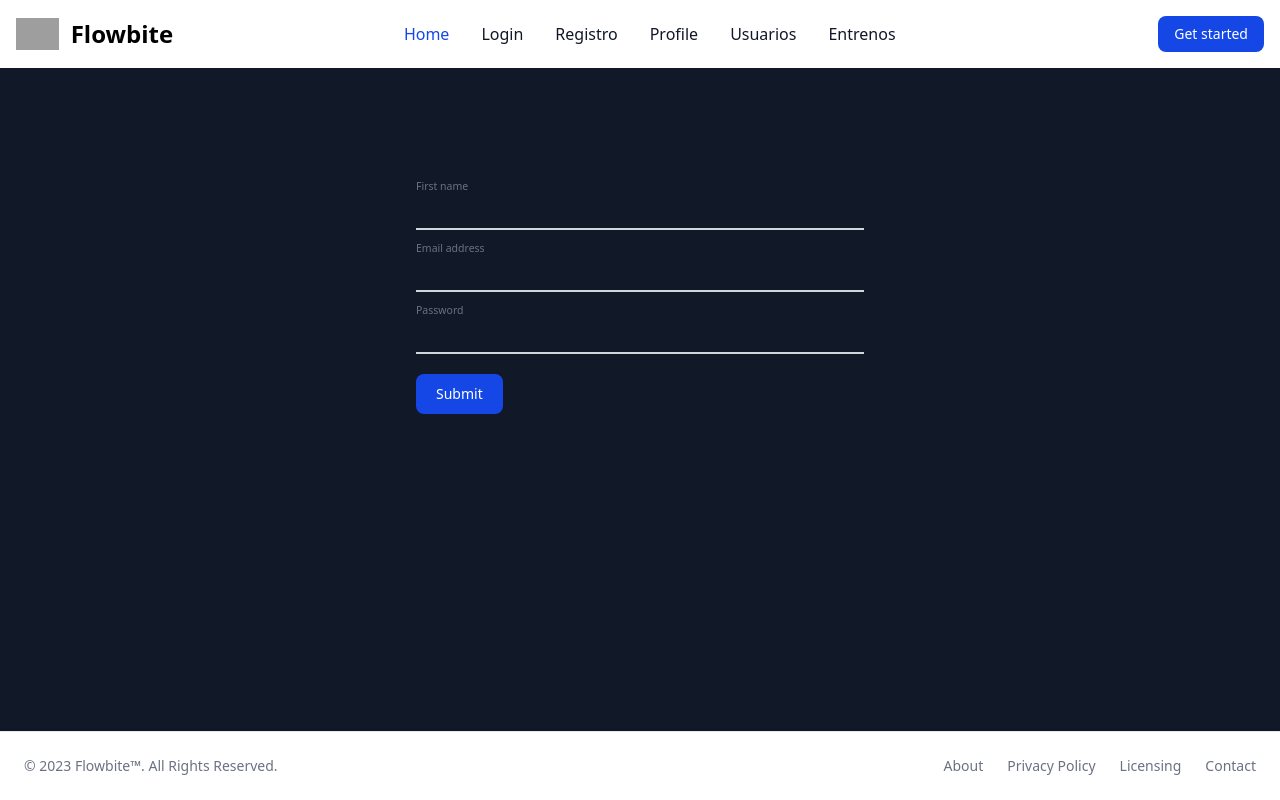
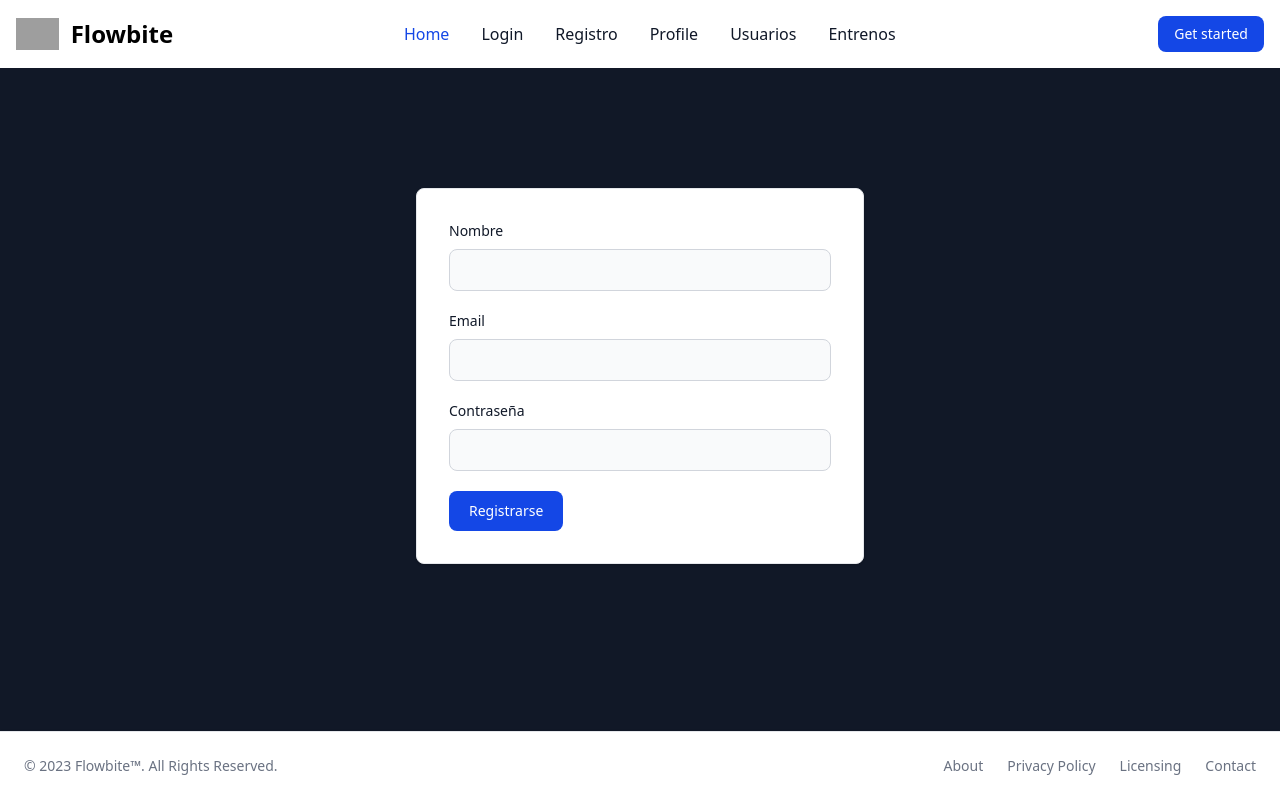
Before and after one commit to BraisK/entrenateTuFront, a React (Vite) app: page /register in a window 1280 px wide. Built offline with nearby package versions, Linux system fonts and the light colour scheme; grey boxes are pictures that could not be loaded.

Commit message:
cambio interfaz login y registro

```diff
--- a/src/pages/Login.tsx
+++ b/src/pages/Login.tsx
@@ -31,24 +31,33 @@
 
   }
   return (
+
+    <div className="w-full max-w-md mx-auto p-4 bg-white border border-gray-200 rounded-lg shadow-sm sm:p-6 md:p-8 dark:bg-gray-800 dark:border-gray-700">
       <form className="max-w-sm mx-auto" onSubmit={handleSubmit}>
-      <div className="mb-5">
+        <h5 className="text-xl font-medium text-gray-900 dark:text-white">Sign in to our platform</h5>
+        <div>
           <label htmlFor="email" className="block mb-2 text-sm font-medium text-gray-900 dark:text-white">Your email</label>
-        <input type="email" name='email' value={form.email} onChange={handleChange} id="email" className="bg-gray-50 border border-gray-300 text-gray-900 text-sm rounded-lg focus:ring-blue-500 focus:border-blue-500 block w-full p-2.5 dark:bg-gray-700 dark:border-gray-600 dark:placeholder-gray-400 dark:text-white dark:focus:ring-blue-500 dark:focus:border-blue-500" placeholder="name@flowbite.com" required />
+          <input type="email" name="email" value={form.email} onChange={handleChange} id="email" className="bg-gray-50 border border-gray-300 text-gray-900 text-sm rounded-lg focus:ring-blue-500 focus:border-blue-500 block w-full p-2.5 dark:bg-gray-600 dark:border-gray-500 dark:placeholder-gray-400 dark:text-white" placeholder="name@company.com" required />
         </div>
-      <div className="mb-5">
+        <div>
           <label htmlFor="password" className="block mb-2 text-sm font-medium text-gray-900 dark:text-white">Your password</label>
-        <input type="password" name='password' value={form.password} onChange={handleChange} id="password" className="bg-gray-50 border border-gray-300 text-gray-900 text-sm rounded-lg focus:ring-blue-500 focus:border-blue-500 block w-full p-2.5 dark:bg-gray-700 dark:border-gray-600 dark:placeholder-gray-400 dark:text-white dark:focus:ring-blue-500 dark:focus:border-blue-500" required />
+          <input type="password" name="password" value={form.password} onChange={handleChange}  id="password" placeholder="••••••••" className="bg-gray-50 border border-gray-300 text-gray-900 text-sm rounded-lg focus:ring-blue-500 focus:border-blue-500 block w-full p-2.5 dark:bg-gray-600 dark:border-gray-500 dark:placeholder-gray-400 dark:text-white" required />
         </div>
-      <div className="flex items-start mb-5">
+        <div className="flex items-start">
+          <div className="flex items-start">
             <div className="flex items-center h-5">
-          <input id="remember" type="checkbox" value="" className="w-4 h-4 border border-gray-300 rounded-sm bg-gray-50 focus:ring-3 focus:ring-blue-300 dark:bg-gray-700 dark:border-gray-600 dark:focus:ring-blue-600 dark:ring-offset-gray-800 dark:focus:ring-offset-gray-800"  />
+              <input id="remember" type="checkbox" value="" className="w-4 h-4 border border-gray-300 rounded-sm bg-gray-50 focus:ring-3 focus:ring-blue-300 dark:bg-gray-700 dark:border-gray-600 dark:focus:ring-blue-600 dark:ring-offset-gray-800 dark:focus:ring-offset-gray-800" />
             </div>
             <label htmlFor="remember" className="ms-2 text-sm font-medium text-gray-900 dark:text-gray-300">Remember me</label>
           </div>
-      <button type="submit" className="text-white bg-blue-700 hover:bg-blue-800 focus:ring-4 focus:outline-none focus:ring-blue-300 font-medium rounded-lg text-sm w-full sm:w-auto px-5 py-2.5 text-center dark:bg-blue-600 dark:hover:bg-blue-700 dark:focus:ring-blue-800">Submit</button>
+        </div>
+        <button type="submit" className="w-full text-white bg-blue-700 hover:bg-blue-800 focus:ring-4 focus:outline-none focus:ring-blue-300 font-medium rounded-lg text-sm px-5 py-2.5 text-center dark:bg-blue-600 dark:hover:bg-blue-700 dark:focus:ring-blue-800">Login to your account</button>
+        <div className="text-sm font-medium text-gray-500 dark:text-gray-300">
+          ¿No estás registrado? <a href="/register" className="text-blue-700 hover:underline dark:text-blue-500">Crear cuenta</a>
+        </div>
         {message}
       </form>
+    </div>
 
   )
 }
--- a/src/pages/Profile.tsx
+++ b/src/pages/Profile.tsx
@@ -1,9 +1,48 @@
-import React from 'react'
+import { useEffect, useState } from "react"
+import { getUser } from "../services/userServices"
 
+interface User {
+    id: number
+    name: string
+    surname: string
+    role: string
+    course: string
+    email: string
+    active: boolean
+    acepNotifications: boolean
+}
 function Profile() {
-  return (
-    <div>Profile</div>
-  )
+    const [user, setUser] = useState<User>()
+    const [message, setMessage] = useState('')
+    const [loading, setLoading] = useState(true)
+
+    useEffect(() => {
+        async function call() {
+            try {
+                const getuser = await getUser()
+                setUser(getuser)
+            } catch (error) {
+                const msg = error instanceof Error ? error.message : 'Error desconocido'
+                setMessage(msg)
+            } finally {
+                setLoading(false)
+            }
+        }
+        call()
+    }, [])
+
+    if (loading) return <div>Loading...</div>
+
+
+    return (
+        <div className="relative overflow-x-auto m-32">
+            {message}
+            <label htmlFor="">Nombre</label>
+            <input className="text-white" type="text" value={user?.name} />
+        </div>
+
+
+    )
 }
 
 export default Profile
--- a/src/pages/Register.tsx
+++ b/src/pages/Register.tsx
@@ -33,25 +33,24 @@
   }
   return (
 
-
+    <div className="w-full max-w-md mx-auto p-4 bg-white border border-gray-200 rounded-lg shadow-sm sm:p-6 md:p-8 dark:bg-gray-800 dark:border-gray-700">
       <form className="max-w-md mx-auto" onSubmit={handleSubmit}>
         <div className="relative z-0 w-full mb-5 group">
-        <label htmlFor="floating_first_name" className="peer-focus:font-medium absolute text-sm text-gray-500 dark:text-gray-400 duration-300 transform -translate-y-6 scale-75 top-3 -z-10 origin-[0] peer-focus:start-0 rtl:peer-focus:translate-x-1/4 peer-focus:text-blue-600 peer-focus:dark:text-blue-500 peer-placeholder-shown:scale-100 peer-placeholder-shown:translate-y-0 peer-focus:scale-75 peer-focus:-translate-y-6">First name</label>
-        <input type="text" name='name' value={form.name} onChange={handleChange} id="name" className="block py-2.5 px-0 w-full text-sm text-gray-900 bg-transparent border-0 border-b-2 border-gray-300 appearance-none dark:text-white dark:border-gray-600 dark:focus:border-blue-500 focus:outline-none focus:ring-0 focus:border-blue-600 peer" placeholder=" " required />
+          <label htmlFor="floating_first_name" className="block mb-2 text-sm font-medium text-gray-900 dark:text-white">Nombre</label>
+          <input type="text" name='name' value={form.name} onChange={handleChange} id="name" className="bg-gray-50 border border-gray-300 text-gray-900 text-sm rounded-lg focus:ring-blue-500 focus:border-blue-500 block w-full p-2.5 dark:bg-gray-600 dark:border-gray-500 dark:placeholder-gray-400 dark:text-white" placeholder=" " required />
         </div>
         <div className="relative z-0 w-full mb-5 group">
-        <label htmlFor="floating_email" className="peer-focus:font-medium absolute text-sm text-gray-500 dark:text-gray-400 duration-300 transform -translate-y-6 scale-75 top-3 -z-10 origin-[0] peer-focus:start-0 rtl:peer-focus:translate-x-1/4 rtl:peer-focus:left-auto peer-focus:text-blue-600 peer-focus:dark:text-blue-500 peer-placeholder-shown:scale-100 peer-placeholder-shown:translate-y-0 peer-focus:scale-75 peer-focus:-translate-y-6">Email address</label>
-        <input type="email" name='email' value={form.email} onChange={handleChange} id='email' className="block py-2.5 px-0 w-full text-sm text-gray-900 bg-transparent border-0 border-b-2 border-gray-300 appearance-none dark:text-white dark:border-gray-600 dark:focus:border-blue-500 focus:outline-none focus:ring-0 focus:border-blue-600 peer" placeholder=" " required />
+          <label htmlFor="floating_first_name" className="block mb-2 text-sm font-medium text-gray-900 dark:text-white">Email</label>
+          <input type="email" name='email' value={form.email} onChange={handleChange} id="email" className="bg-gray-50 border border-gray-300 text-gray-900 text-sm rounded-lg focus:ring-blue-500 focus:border-blue-500 block w-full p-2.5 dark:bg-gray-600 dark:border-gray-500 dark:placeholder-gray-400 dark:text-white" placeholder=" " required />
         </div>
         <div className="relative z-0 w-full mb-5 group">
-        <label htmlFor="floating_password" className="peer-focus:font-medium absolute text-sm text-gray-500 dark:text-gray-400 duration-300 transform -translate-y-6 scale-75 top-3 -z-10 origin-[0] peer-focus:start-0 rtl:peer-focus:translate-x-1/4 peer-focus:text-blue-600 peer-focus:dark:text-blue-500 peer-placeholder-shown:scale-100 peer-placeholder-shown:translate-y-0 peer-focus:scale-75 peer-focus:-translate-y-6">Password</label>
-        <input type="password" name='password' value={form.password} onChange={handleChange} id='password' className="block py-2.5 px-0 w-full text-sm text-gray-900 bg-transparent border-0 border-b-2 border-gray-300 appearance-none dark:text-white dark:border-gray-600 dark:focus:border-blue-500 focus:outline-none focus:ring-0 focus:border-blue-600 peer" placeholder=" " required />
+          <label htmlFor="floating_first_name" className="block mb-2 text-sm font-medium text-gray-900 dark:text-white">Contraseña</label>
+          <input type="password" name='password' value={form.password} onChange={handleChange} id="name" className="bg-gray-50 border border-gray-300 text-gray-900 text-sm rounded-lg focus:ring-blue-500 focus:border-blue-500 block w-full p-2.5 dark:bg-gray-600 dark:border-gray-500 dark:placeholder-gray-400 dark:text-white" placeholder=" " required />
         </div>
-
-      <button type="submit" className="text-white bg-blue-700 hover:bg-blue-800 focus:ring-4 focus:outline-none focus:ring-blue-300 font-medium rounded-lg text-sm w-full sm:w-auto px-5 py-2.5 text-center dark:bg-blue-600 dark:hover:bg-blue-700 dark:focus:ring-blue-800">Submit</button>
+        <button type="submit" className="text-white bg-blue-700 hover:bg-blue-800 focus:ring-4 focus:outline-none focus:ring-blue-300 font-medium rounded-lg text-sm w-full sm:w-auto px-5 py-2.5 text-center dark:bg-blue-600 dark:hover:bg-blue-700 dark:focus:ring-blue-800">Registrarse</button>
         {message}
       </form>
-
+    </div>
 
   )
 }
--- a/src/pages/UserList.tsx
+++ b/src/pages/UserList.tsx
@@ -31,6 +31,8 @@
         call()
     }, [])
 
+
+
     if (loading) return <div>Loading...</div>
 
 
@@ -55,6 +57,9 @@
                         <th scope="col" className="px-6 py-3">
                             Curso
                         </th>
+                        <th scope="col" className="px-6 py-3">
+                            Estado
+                        </th>
                     </tr>
                 </thead>
                 <tbody>
@@ -75,6 +80,15 @@
                             <td className="px-6 py-4">
                                 {user.course}
                             </td>
+                            <td className="px-6 py-4">
+                                {user.active ? <span className="inline-flex items-center bg-green-100 text-green-800 text-xs font-medium px-2.5 py-0.5 rounded-full dark:bg-green-900 dark:text-green-300">
+                                    <span className="w-2 h-2 me-1 bg-green-500 rounded-full"></span>
+                                    Activo
+                                </span> : <span className="inline-flex items-center bg-red-100 text-red-800 text-xs font-medium px-2.5 py-0.5 rounded-full dark:bg-red-900 dark:text-red-300">
+                                    <span className="w-2 h-2 me-1 bg-red-500 rounded-full"></span>
+                                    Desactivo
+                                </span>}
+                            </td>
                         </tr>
                     )}
                 </tbody>
--- a/src/services/userServices.ts
+++ b/src/services/userServices.ts
@@ -2,6 +2,24 @@
 export const getUsers = async () => {
     try {
         const response = await fetch(URL_BASE + 'users/', {
+            method: 'GET',
+            headers: {
+                'Content-Type': 'application/json'
+            },
+            credentials: 'include'
+        })
+        if (!response.ok) {
+            throw new Error('Failed to get the users')
+        }
+        return await response.json()
+    } catch (error) {
+        const msg = error instanceof Error ? error.message : 'Error desconocido'
+        throw new Error(msg)
+    }
+}
+export const getUser = async () => {
+    try {
+        const response = await fetch(URL_BASE + 'users/profile', {
             method: 'GET',
             headers: {
                 'Content-Type': 'application/json'
```
Lines whose indentation alone changed are shown as unchanged.
